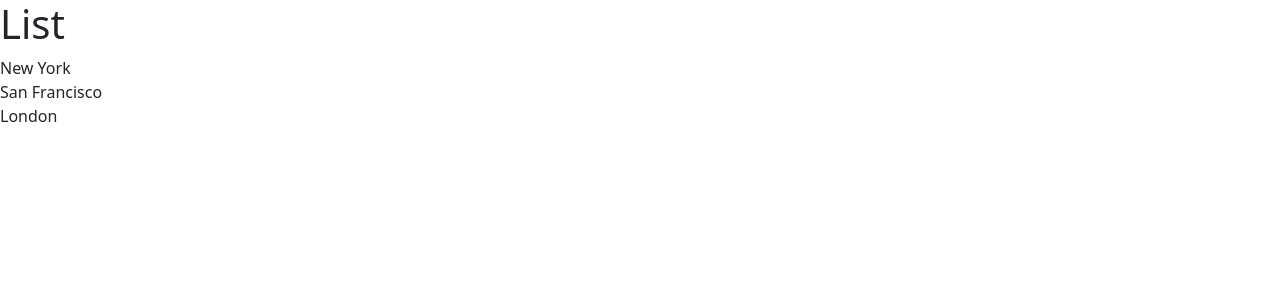
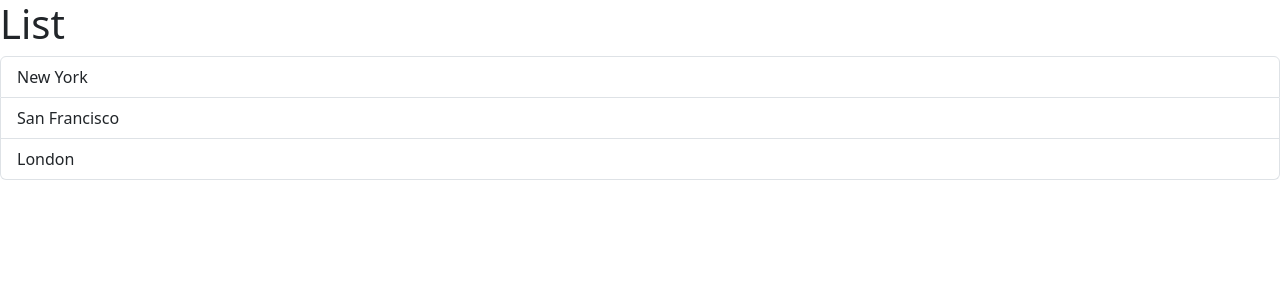
Before and after one commit to enlightwise/react-app, a React (Vite) app: page / in a window 1280 px wide. Shown: the top 300 px of the page. Built offline with nearby package versions, Linux system fonts and the light colour scheme.

Commit message:
conditional rendering

```diff
--- a/src/components/ListGroup.tsx
+++ b/src/components/ListGroup.tsx
@@ -1,14 +1,15 @@
-// import { Fragment } from "react";
-
 function ListGroup() {
-  const items = ["New York", "San Francisco", "London"];
+  let items = ["New York", "San Francisco", "London"];
 
   return (
     <>
       <h1>List</h1>
+      {items.length === 0 && <p>No item found</p>}
       <ul className="list-group">
         {items.map((item) => (
-          <li key={item}>{item}</li>
+          <li className="list-group-item" key={item}>
+            {item}
+          </li>
         ))}
       </ul>
     </>
```
